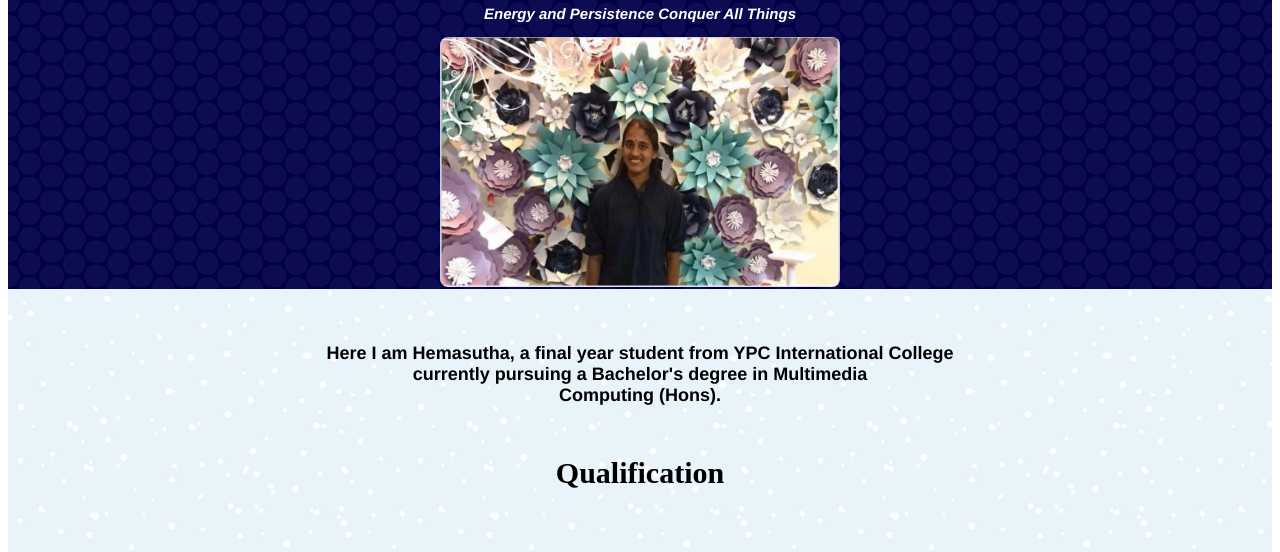
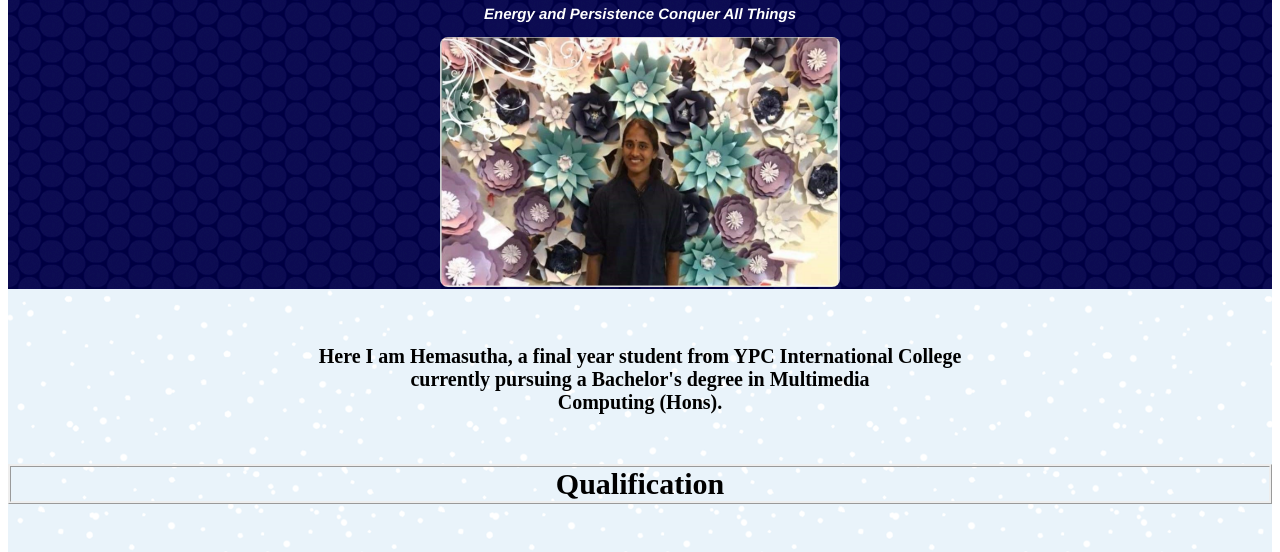
Before and after one commit to Hemasutha/Hemasutha.github.io, a plain HTML site: page index.html in a window 1280 px wide. Shown: the part 225-777 px from the top of the page. Drawn offline with Linux system fonts and the light colour scheme.

Commit message:
Update index.html

```diff
--- a/index.html
+++ b/index.html
@@ -45,7 +45,7 @@
 <center><p><b> Here I am Hemasutha, a final year student from YPC International College <br>currently pursuing a Bachelor's degree in Multimedia <br>Computing (Hons).
   </b></p></center>
 
-  <center><h5 style="font-size:30px;color:black;border-style: ridge 2px solid black;"> Qualification </h5></center>
+  <center><h5 style="font-size:30px;color:black;border-style: ridge;"> Qualification </h5></center>
 <br>
 
 <table class=centerTABLE>
@@ -80,8 +80,8 @@
     text-decoration:bold;
   }
   p{
-    font-size:18px;
-    font-family:Helvetica;
+    font-size:20px;
+    font-family:Times New Roman;
     color:black;
   }
       ol{
```
